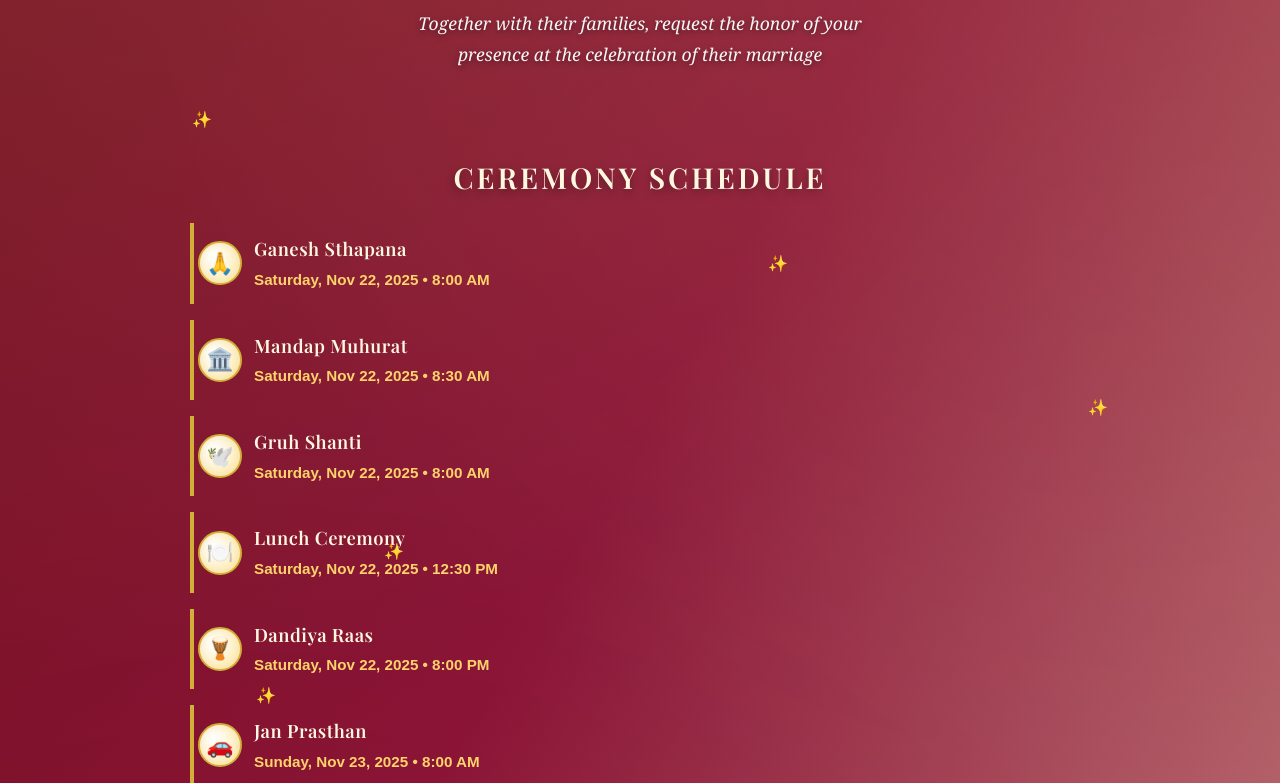
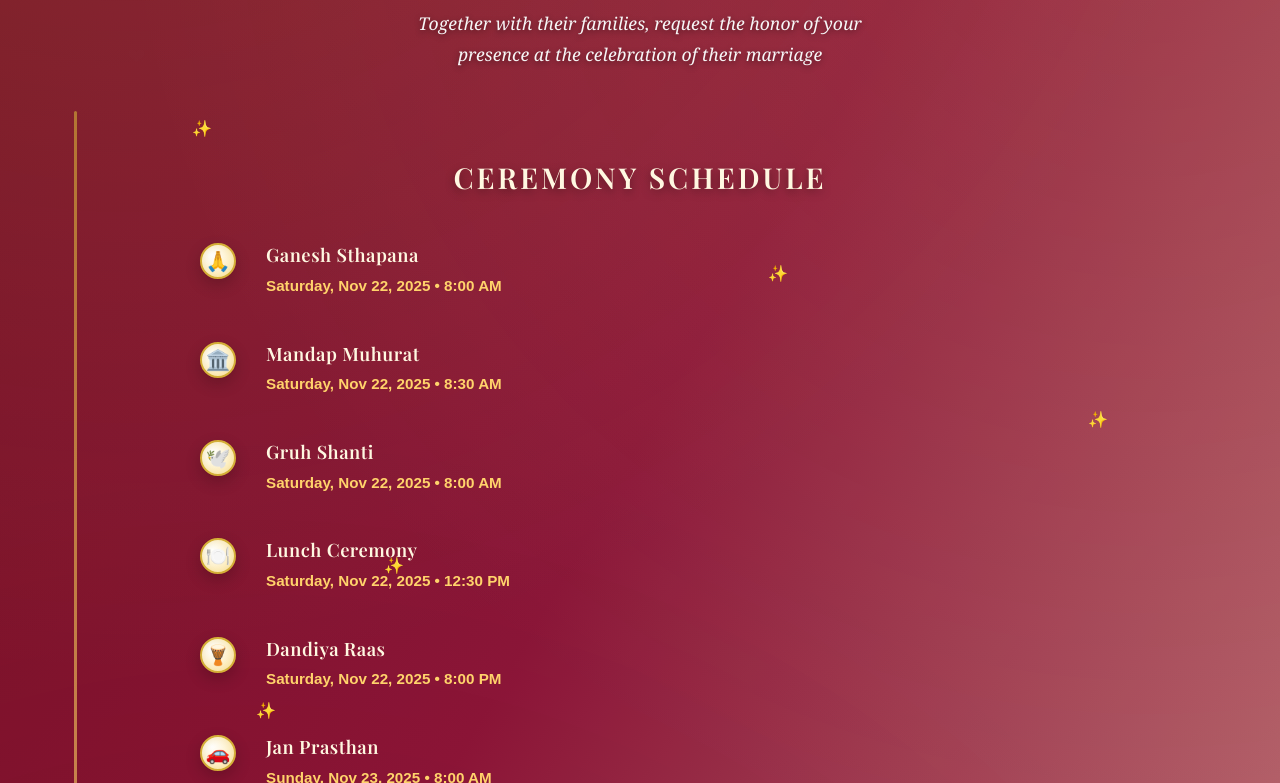
Before and after one commit to trivedikartik/kartikwedsnisha, a React (Vite) app: page / in a window 1280 px wide. Shown: the part 757-1540 px from the top of the page. Built offline with nearby package versions, Linux system fonts and the light colour scheme.

Commit message:
Ceremony: vertical timeline with left rail\n\n- Add gold rail via ::before on section\n- Position icons as nodes; add dot markers\n- Convert grid to vertical list; improve spacing\n- Increase contrast on titles/times\n- Fix empty ruleset warning

```diff
--- a/src/components/WeddingInvitation.css
+++ b/src/components/WeddingInvitation.css
@@ -1334,28 +1334,58 @@
 }
 
 .schedule-grid {
-  display: grid;
-  grid-template-columns: 1fr;
-  gap: 14px;
+  display: block; /* vertical list */
   max-width: 900px;
   margin: 0 auto;
-}
-
-.schedule-grid.mobile-one {
-  grid-template-columns: 1fr;
-}
+  position: relative;
+  padding-left: 0;
+}
+
+/* Left rail */
+.full-schedule {
+  position: relative;
+}
+
+.full-schedule::before {
+  content: '';
+  position: absolute;
+  left: 28px; /* rail x */
+  top: 0;
+  bottom: 0;
+  width: 3px;
+  background: linear-gradient(180deg, rgba(212,175,55,0.6), rgba(255,211,107,0.6));
+  border-radius: 2px;
+}
+
+.schedule-grid.mobile-one { display: block; }
 
 
 .schedule-item {
+  position: relative;
   display: flex;
-  align-items: center;
-  gap: 12px;
-  padding: 12px 4px; /* simpler, flatter spacing */
-  background: transparent; /* no inner cards */
+  align-items: flex-start;
+  gap: 14px;
+  padding: 18px 10px 18px 76px; /* space for icon + rail */
+  background: transparent;
   border-radius: 0;
-  border-left: 4px solid #d4af37;
   box-shadow: none;
   transition: transform 0.25s ease;
+  margin: 6px 0;
+}
+
+/* Node on the rail */
+.schedule-item::before {
+  content: '';
+  position: absolute;
+  left: 28px;
+  top: 32px;
+  width: 10px;
+  height: 10px;
+  background: #ffd36b;
+  border: 2px solid #d4af37;
+  border-radius: 50%;
+  transform: translate(-50%, -50%);
+  box-shadow: 0 0 0 3px rgba(212, 175, 55, 0.15);
 }
 
 .schedule-item:hover {
@@ -1363,16 +1393,19 @@
 }
 
 .schedule-icon {
-  font-size: 22px;
-  width: 44px;
-  height: 44px;
+  position: absolute;
+  left: 10px;
+  top: 20px;
+  font-size: 20px;
+  width: 36px;
+  height: 36px;
   display: flex;
   align-items: center;
   justify-content: center;
   border-radius: 50%;
   background: radial-gradient(circle at 30% 30%, #fff, #ffe9a8);
   border: 2px solid #d4af37;
-  box-shadow: inset 0 0 10px rgba(212, 175, 55, 0.25);
+  box-shadow: 0 6px 16px rgba(0,0,0,0.2), inset 0 0 10px rgba(212, 175, 55, 0.25);
 }
 
 .schedule-content {
```
